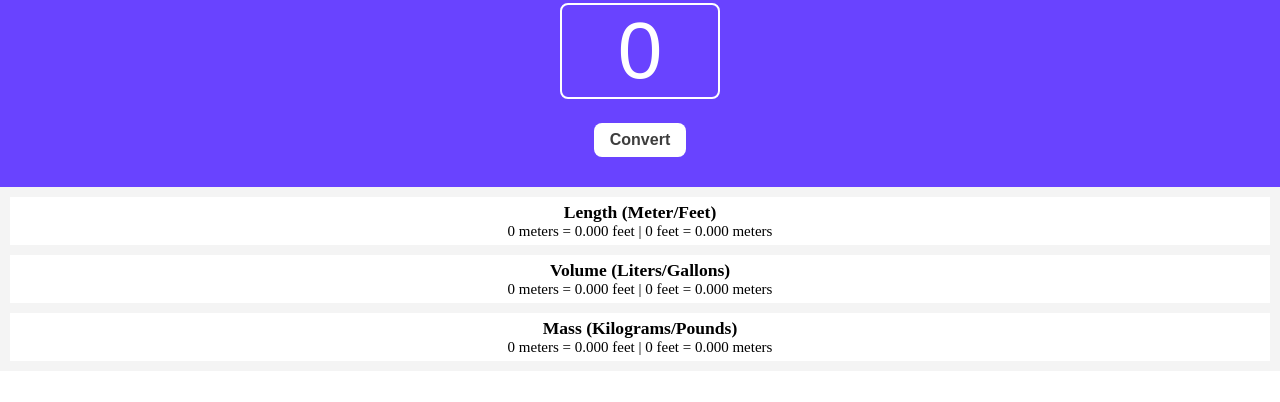
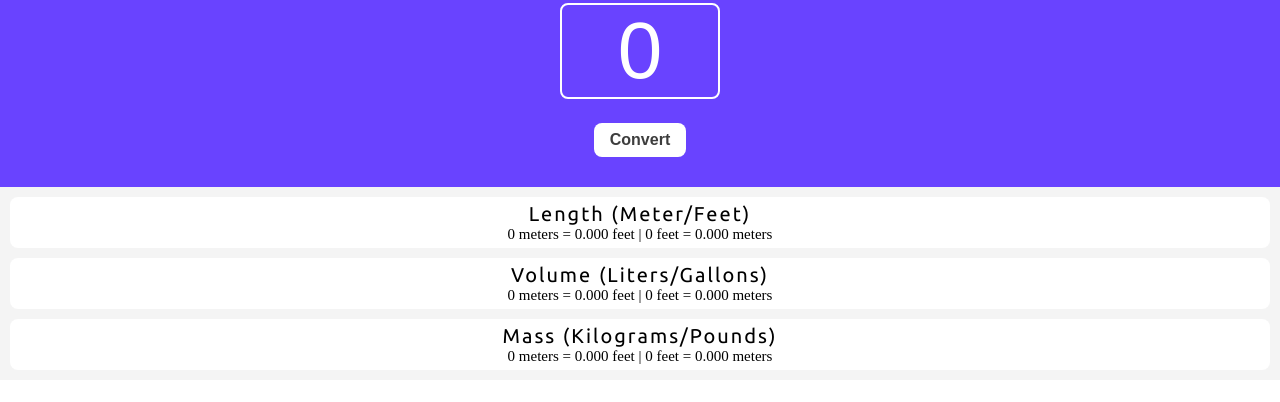
Before and after one commit to MaximaalV/Unit-Converter, a plain HTML site: page index.html in a window 1280 px wide. Shown: the part 120-522 px from the top of the page. Drawn offline with nearby package versions, Linux system fonts and the light colour scheme; a web font is replaced by a local one.

Commit message:
Update css
section text styling

```diff
--- a/style.css
+++ b/style.css
@@ -116,6 +116,7 @@ body {
     cursor: pointer;
 }
 
+/* main styling */
 .main {
     background: var(--color-grey);
     padding: 10px;
@@ -125,15 +126,28 @@ body {
     background: var(--color-white);
     padding: 5px;
     margin-bottom: 10px;
+    border-radius: .5rem;
 }
+
 
 .section2 {
     background: var(--color-white);
     padding: 5px;
     margin-bottom: 10px;
+    border-radius: .5rem;
 }
 
 .section3 {
     background: var(--color-white);
     padding: 5px;
+    border-radius: .5rem;
 }
+
+.section1 h3,
+.section2 h3,
+.section3 h3 {
+    font-family: 'Ubuntu', sans-serif;
+    font-size: var(--h2-font-size);
+    font-weight: var(--font-regular);
+    letter-spacing: 2px;
+}
```
